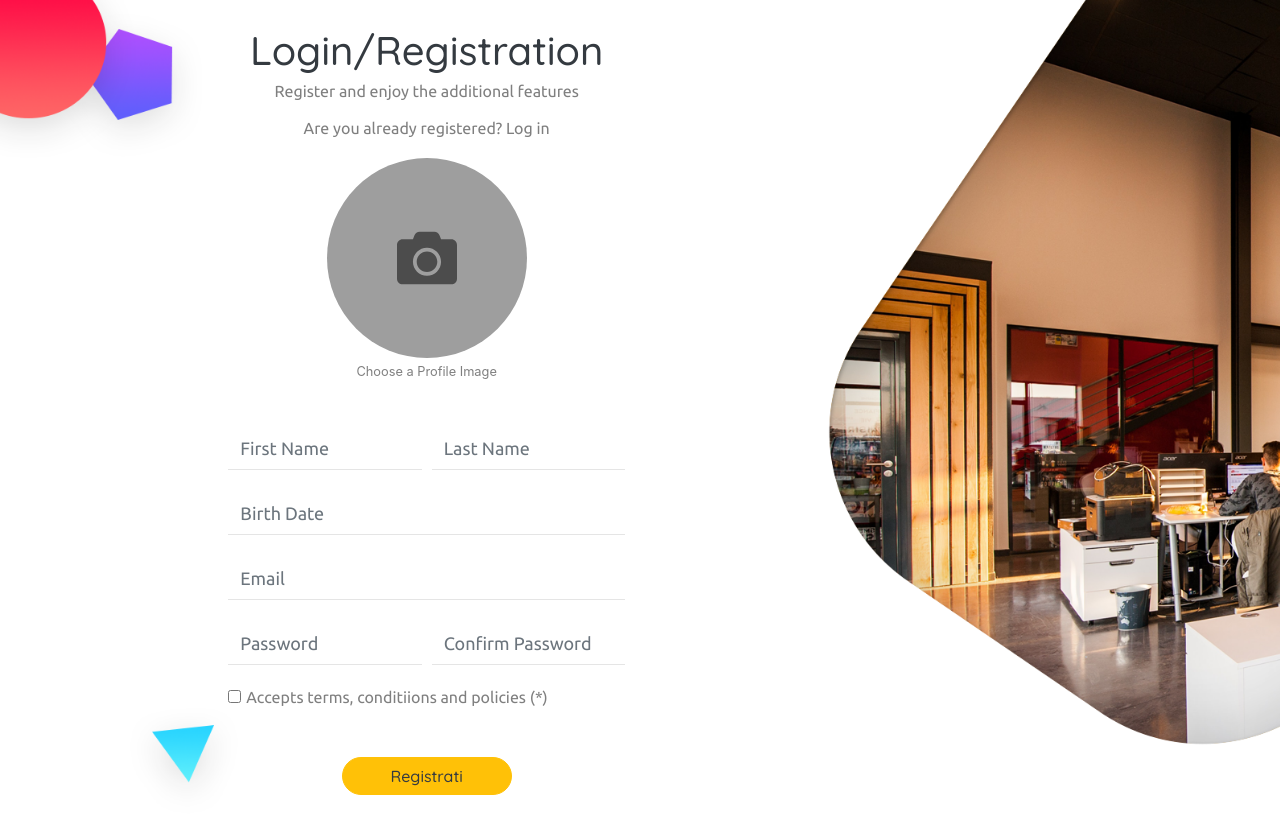
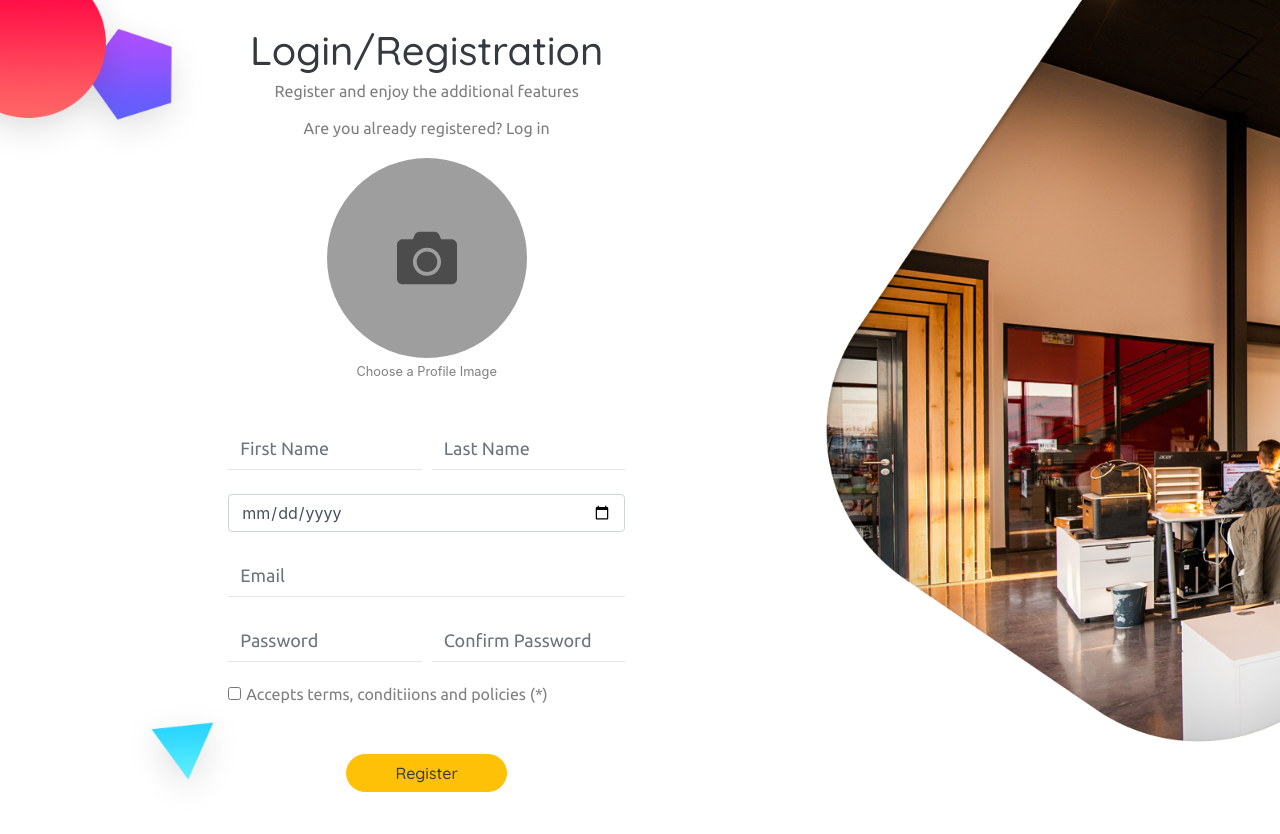
Before and after one commit to vscalcione/login-registration-system-reactjs, a React (Create React App) app: page / in a window 1280 px wide. Shown: the top 834 px of the page. Built offline with nearby package versions, Linux system fonts and the light colour scheme; grey boxes are pictures that could not be loaded.

Commit message:
Modified birth date input with a date input field

```diff
--- a/src/components/form/FormComponent.js
+++ b/src/components/form/FormComponent.js
@@ -46,9 +46,9 @@ export default class FormComponent extends Component {
             <div className="form-row my-4">
               <div className="col">
                 <input
-                  type="text"
-                  name="dataNascita"
-                  id="dataNascita"
+                  type="date"
+                  name="birthDate"
+                  id="birthDate"
                   className="form-control"
                   placeholder="Birth Date"
                 />
@@ -110,7 +110,7 @@ export default class FormComponent extends Component {
                 class="btn btn-warning rounded-pill text-dark px-5"
                 style={{ fontFamily: "quicksand" }}
               >
-                Registrati
+                Register
               </button>
             </div>
           </form>
```
